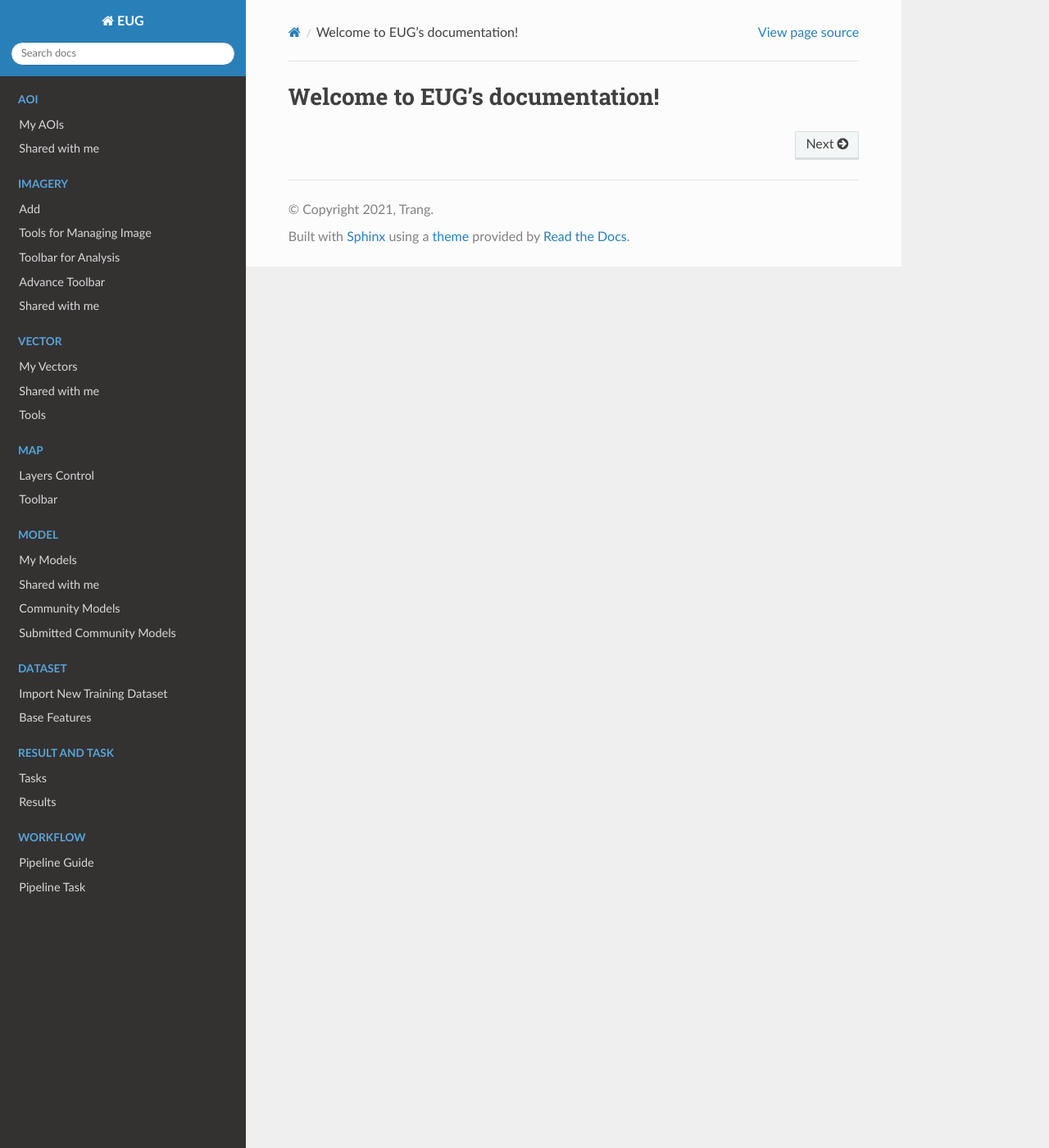
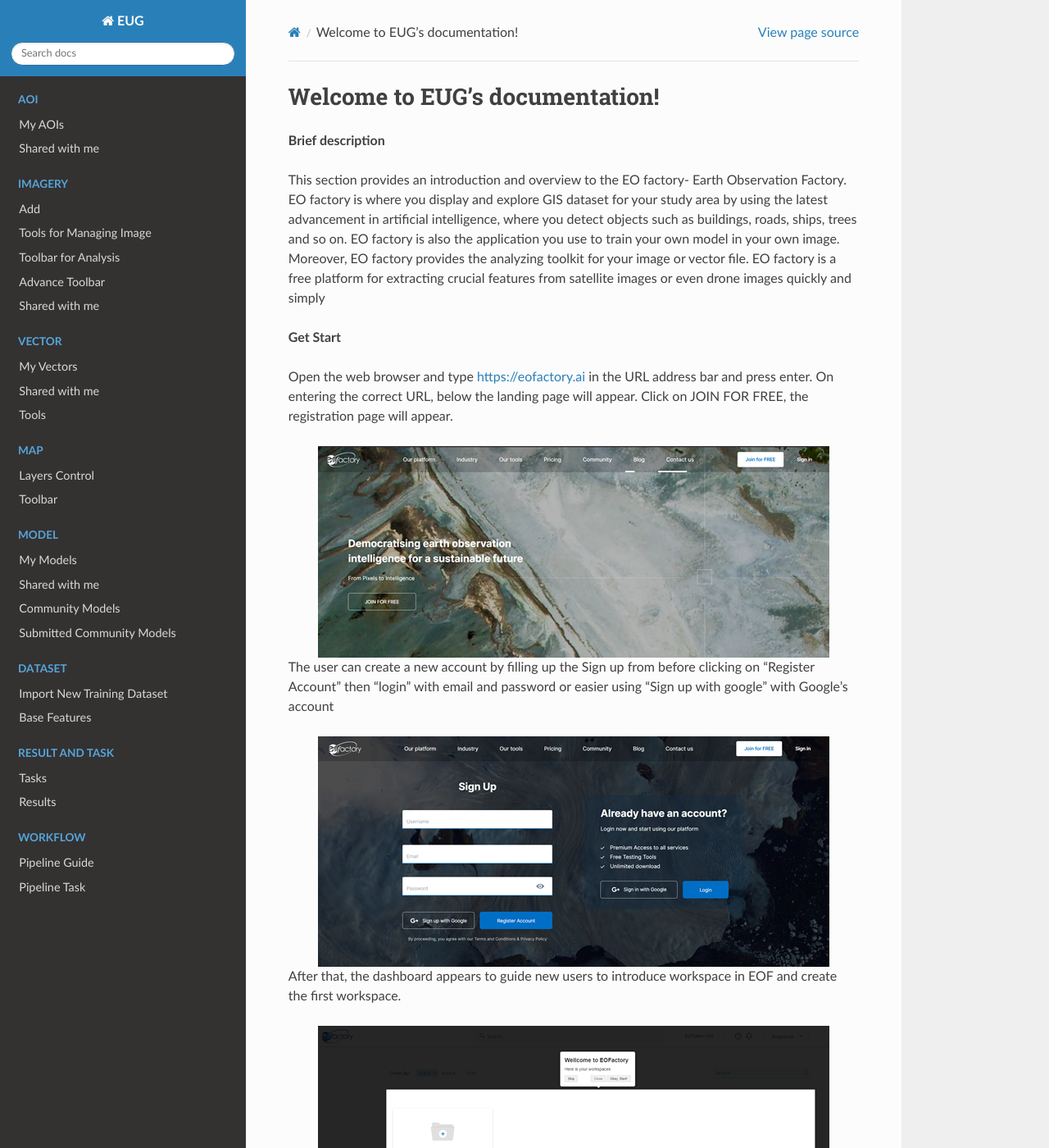
Before and after one commit to Trangth97/EOfactory-User-Guide, a Sphinx documentation site: the page built from docs/index.rst, in a window 1280 px wide and 1400 px high. Shown: the whole window at 82% size. Built offline with Sphinx 7.4.7 and the Read the Docs theme 2.0.0, drawn with Linux system fonts in a browser that asks for light colours; some of the changed text lies outside the part shown.

Commit message:
add introduction

```diff
--- a/docs/index.rst
+++ b/docs/index.rst
@@ -76,6 +76,63 @@ Welcome to EUG's documentation!
    source/workflow/pipeline-guide
    source/workflow/pipeline-task
 
+
+**Brief description**
+
+This section provides an introduction and overview to the EO factory- Earth Observation Factory. EO factory is where you display and explore GIS dataset for your study area by using the latest advancement in artificial intelligence, where you detect objects such as buildings, roads, ships, trees and so on. EO factory is also the application you use to train your own model in your own image. Moreover, EO factory provides the analyzing toolkit for your image or vector file.
+EO factory is a free platform for extracting crucial features from satellite images or even drone images quickly and simply
+
+**Get Start**
+
+Open the web browser and type `https://eofactory.ai <https://eofactory.ai>`_ in the URL address bar and press enter. On entering the correct URL, below the landing page will appear.
+Click on JOIN FOR FREE, the registration page will appear.
+
+.. image:: ./source/img/intro/create_account_1.png
+   :align: center
+
+The user can create a new account by filling up the Sign up from before clicking on “Register Account” then “login” with email and password or easier using “Sign up with google” with Google’s account
+
+.. image:: ./source/img/intro/create_account_2.png
+   :align: center
+
+After that, the dashboard appears to guide new users to introduce workspace in EOF and create the first workspace.
+
+.. image:: ./source/img/intro/wks_1.png
+   :align: center
+
+The first page of EO Factory is about the workspace; users can store and manage the workspace following each project.
+Here, users can share workspace with another, edit or delete workspace. The top shows the four most recent workspaces. Below is a list of all workspaces included yours and shared workspaces
+
+.. image:: ./source/img/intro/wks_2.png
+   :align: center
+
+Click ?? icon and select action:
+
+.. image:: ./source/img/intro/wks_3.png
+   :align: center
+
+Users can search workspace by name or tag (with # at the beginning of the tag)
+
+Select the workspace which you want to work with. Then the dashboard appears:
+
+.. image:: ./source/img/intro/dashboard.png
+   :align: center
+
+You can easily search image, vector, model, dataset, result by name:
+
+.. image:: ./source/img/intro/search_1.png
+   :align: center
+
+or search detail by click Show more link:
+
+.. image:: ./source/img/intro/search_2.png
+   :align: center
+
+.. image:: ./source/img/intro/search_3.png
+   :align: center
+
+At the left bar you can navigate to different dashboard views such as:
+
 .. Hello
 .. ==================
 .. * :ref:`genindex`
```
Also changed, not shown: docs/source/imagery/toolbar-for-analysis.rst (+11 -14 lines), docs/source/img/image_tools/image_resampling_1.png (renamed from docs/source/img/image_tools/image_resampling.png), docs/source/img/intro/create_account_1.png (added), docs/source/img/intro/create_account_2.png (added), docs/source/img/intro/dashboard.png (added), docs/source/img/intro/search_1.png (added), docs/source/img/intro/search_2.png (added), docs/source/img/intro/search_3.png (added), docs/source/img/intro/wks_1.png (added), docs/source/img/intro/wks_2.png (added), docs/source/img/intro/wks_3.png (added).
